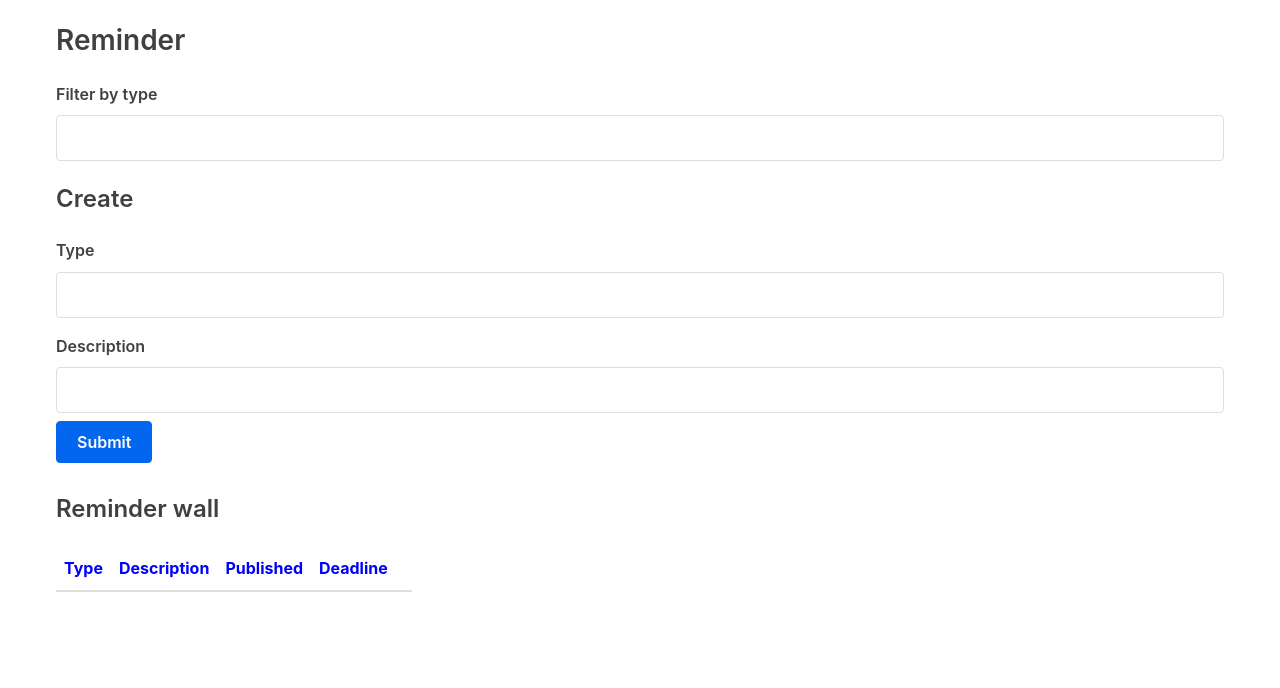
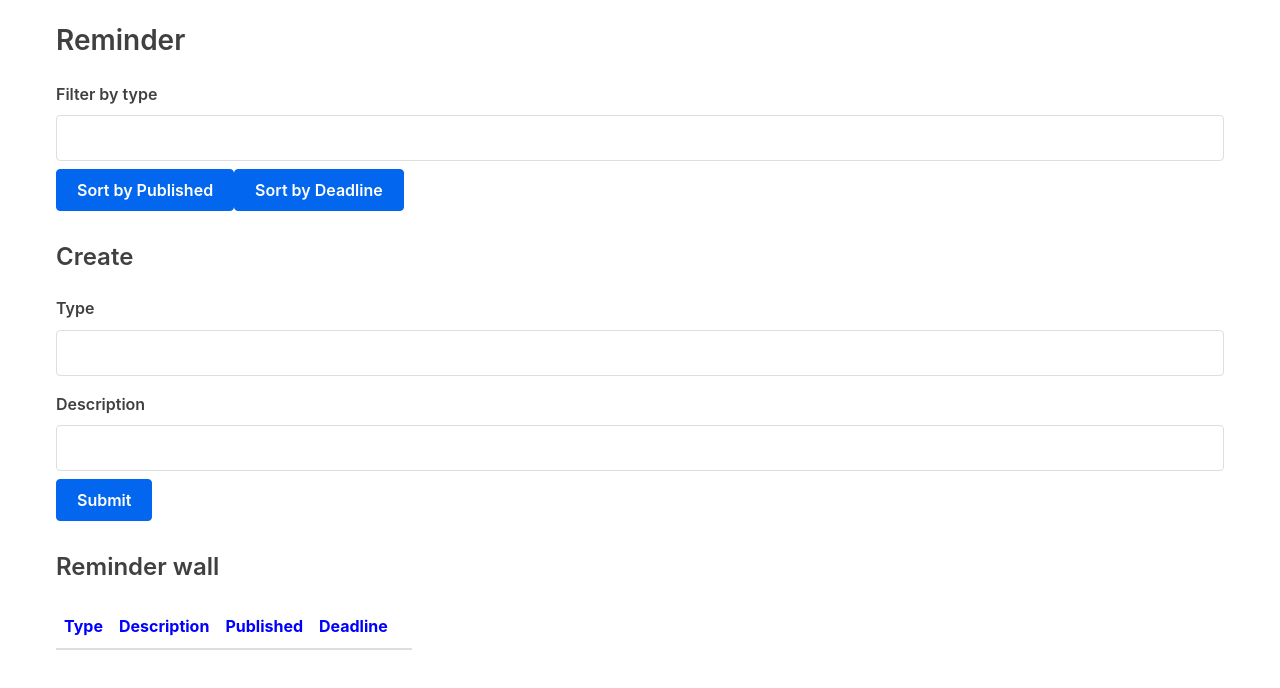
Before and after one commit to eSerrano24/Reminder_app, a React (Create React App) app: page / in a window 1280 px wide. Shown: the top 688 px of the page. Built offline with nearby package versions, Linux system fonts and the light colour scheme.

Commit message:
added Order class

```diff
--- a/src/App.js
+++ b/src/App.js
@@ -2,6 +2,7 @@ import React, { Component } from "react";
 import Table from "./Table";
 import Form from "./Form";
 import Filter from "./Filter";
+import Order from "./Order";
 
 class App extends Component {
   state = {
@@ -40,7 +41,6 @@ class App extends Component {
     const {characters} = this.state;
     this.setState({filterData: value});
 
-
     // if the user is filtering by type then filter nothing
     if(value !== '') {
       this.setState({filter: characters.filter((item, i, arr) => {
@@ -51,6 +51,10 @@ class App extends Component {
       this.setState({filter: characters});
     }
   };
+
+  sortTable = choice => {
+
+  }
 
   render() {
     const { filterData, filter } = this.state;
@@ -63,6 +67,7 @@ class App extends Component {
           filterData={filterData}
           handleFilter={this.handleFilter}
         />
+        <Order sortTable = {this.sortTable}/>
         <h4>Create</h4>
         <Form handleSubmit={this.handleSubmit} />
         <h4>Reminder wall</h4>
--- a/src/Filter.js
+++ b/src/Filter.js
@@ -2,6 +2,7 @@ import React from "react";
 
 const Filter = props => {
 
+    // to concat the input
     const {filterData} = props;
 
     return (
--- /dev/null
+++ b/src/Order.js
@@ -0,0 +1,13 @@
+import React from 'react';
+
+const Order = props => {
+
+    return (
+        <div>
+            <button>Sort by Published</button>
+            <button>Sort by Deadline</button>
+        </div>
+    );
+}
+
+export default Order;
--- a/src/Table.js
+++ b/src/Table.js
@@ -1,4 +1,4 @@
-import React, {useState} from "react";
+import React from "react";
 import EdiText from 'react-editext';
 
 let count = 0;
@@ -6,7 +6,7 @@ const Table = props => {
   const { characterData, removeCharacter } = props;
 
   return (
-    <table style={{color: "blue", width: "auto"}}>
+    <table id = "myTable" style={{color: "blue", width: "auto"}}>
       <TableHeader  />
       <TableBody
         characterData={characterData}
@@ -48,7 +48,7 @@ let TableBody = props => {
         <td id={"td_"+count}>
           <EdiText
             type="date"
-            value= 'YYYY-MM-DD'
+            value= ''
             onSave={handleSave}
             inputProps={{
               count: count++
```
